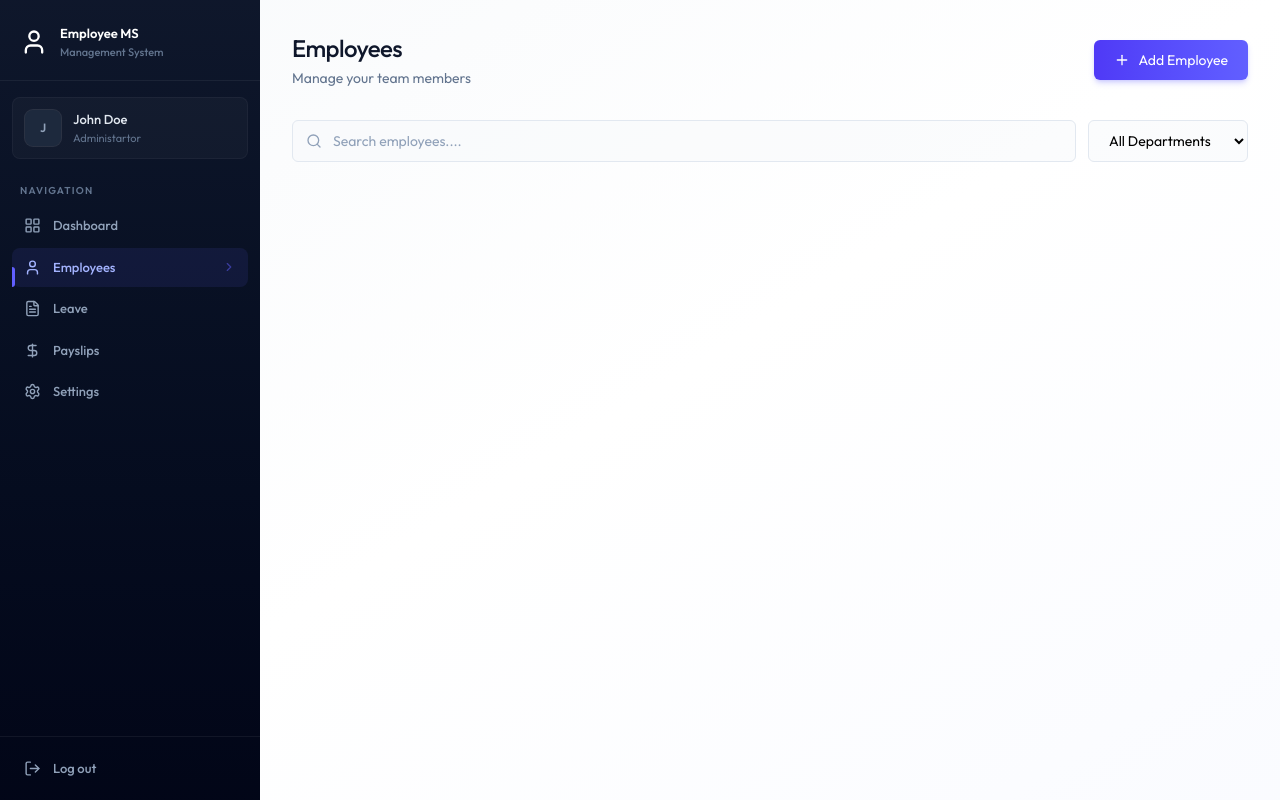
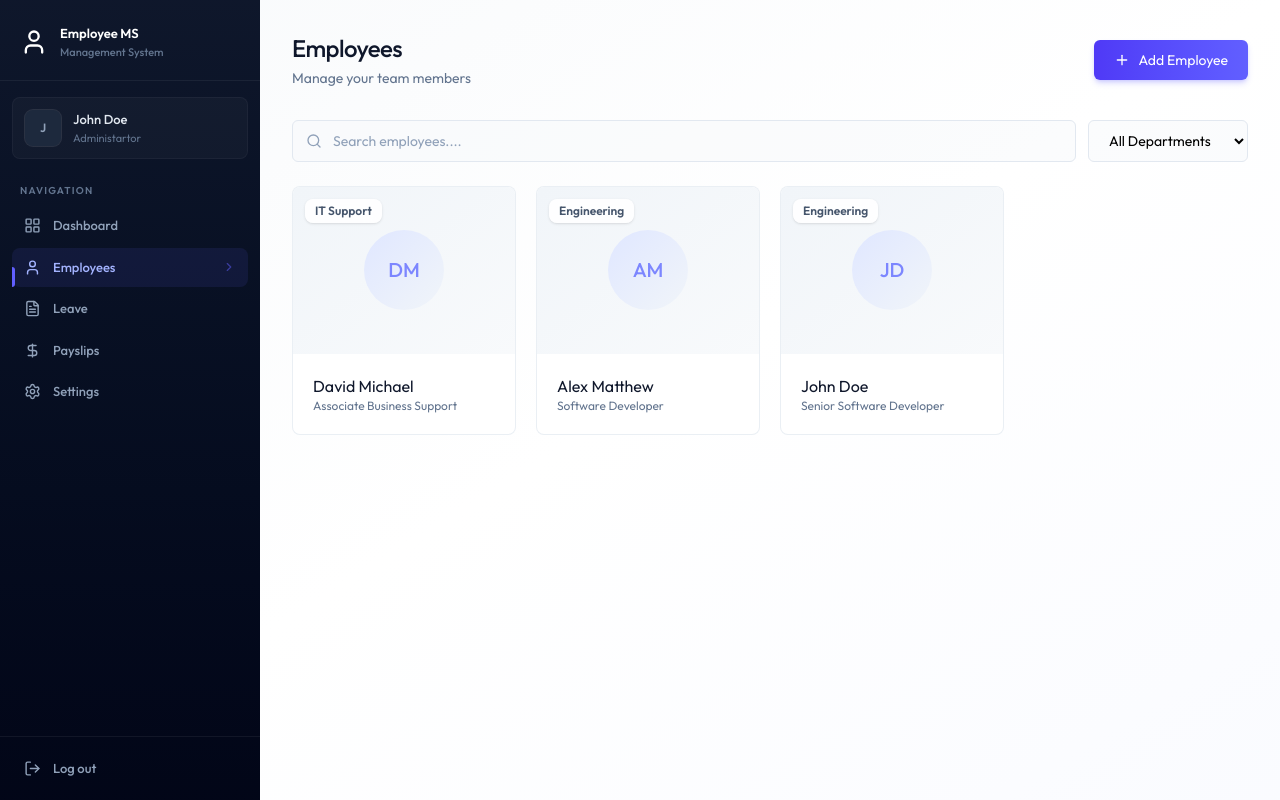
Before and after one commit to Sakshya10027/EMS-Platform, a React (Vite) app in the folder Client/: page /employees in a window 1280 px wide. Built offline with nearby package versions, Linux system fonts and the light colour scheme.

Commit message:
Completed Admin dashboard for employee

```diff
--- /dev/null
+++ b/Client/src/components/EmployeeCard.jsx
@@ -0,0 +1,44 @@
+import { PencilIcon, Trash2Icon } from "lucide-react"
+
+
+const EmployeeCard = ({employee,onDelete,onEdit}) => {
+    const handleDelete = async ()=>{
+        if(!confirm("Are you sure you want to delete this employee?"))
+            return;
+    }
+  return (
+    <div className='group relative card card-hover overflow-hidden'>
+        <div className='relative aspect-4/3 w-full overflow-hidden bg-linear-to-br from-slate-100 to-slate-50'>
+            <div className='w-full h-full flex items-center justify-center'>
+                <div className='w-20 h-20 rounded-full bg-linear-to-br from-indigo-100 to-slate-100 flex items-center justify-center'>
+                    <span className='text-xl font-medium text-indigo-400'>{employee.firstName[0]}
+                        {employee.lastName[0]}
+                    </span>
+                </div>
+            </div>
+        </div>
+        <div className='absolute top-3 left-3 flex gap-2'>
+            <span className='bg-white/90 backdrop-blur-sm px-2.5 py-1 text-xs font-semibold text-slate-600 rounded-lg shadow-sm'>{employee.department || "Remote"}</span>
+            {employee.isDeleted && <span className='bg-red-500/60 font-medium text-white px-2.5 py-1 text-xs rounded'>DELETED</span>}
+        </div>
+
+        {!employee.isDeleted && (
+            <div className='absolute inset-0 bg-linear-to-t from-indigo-700/20 via-transparent to-transparent opacity-0 group-hover:opacity-100 transition-opacity flex items-end justify-center pb-6 gap-3'>
+                <button onClick={()=>onEdit(employee)}className="p-2.5 bg-white/90 backdrop-blur-sm text-slate-700 hover:text-indigo-600 rounded-xl shadow-lg transition-all hover:scale-105">
+                    <PencilIcon className="w-4 h-4"/>
+                </button>
+                <button onClick={handleDelete}className="p-2.5 bg-white/90 backdrop-blur-sm text-slate-700 hover:text-rose-600 rounded-xl shadow-lg transition-all hover:scale-105 diabled:opacity-50">
+                    <Trash2Icon className="w-4 h-4"/>
+                </button>
+            </div>
+        )}
+
+        <div className='p-5'>
+            <h3 className='text-slate-900'>{employee.firstName} {employee.lastName}</h3>
+            <p className='text-xs text-slate-500'>{employee.position}</p>
+        </div>
+    </div>
+  )
+}
+
+export default EmployeeCard
--- a/Client/src/pages/Employees.jsx
+++ b/Client/src/pages/Employees.jsx
@@ -1,6 +1,7 @@
 import { useCallback, useState, useEffect } from "react"
 import {dummyEmployeeData,DEPARTMENTS} from "../assets/assets"
 import {Plus, Search} from "lucide-react"
+import EmployeeCard from "../components/EmployeeCard"
 
 
 const Employees = () => {
@@ -8,18 +9,23 @@ const Employees = () => {
     const [loading,setLoading] = useState(true)
     const [search , setSearch] = useState("")
     const [selectDept ,setSelectDept] = useState("")
+    const [editEmployee,setEditEmployee] = useState(null)
+    const [showCreateModal,setShowCreateModal] = useState(false)
 
     const fetchEmployees = useCallback(async()=>{
         setLoading(true)
-        setEmployees(dummyEmployeeData)
+        setEmployees(dummyEmployeeData.filter((emp)=>(selectDept ? emp.department === selectDept : true)))
         setTimeout(()=>{
             setLoading(false)
         },1000)
-    },[])
+    },[selectDept])
 
     useEffect(()=>{
         fetchEmployees();
-    },[])
+    },[fetchEmployees])
+
+
+    const filtered = employees.filter((emp)=>`${emp.firstName} ${emp.lastName} ${emp.position}`.toLowerCase().includes(search.toLowerCase()))
 
     return (
         <div className="animate-fade-in">
@@ -47,6 +53,19 @@ const Employees = () => {
                 </select>
             </div>
             {/* Employee card */}
+            {loading ? (
+                <div className="flex justify-center p-12">
+                    <div className="animate-spin h-8 w-8 border-2 border-indigo-600 border-t-transport rounded-full"/>
+                </div>
+            ) : (
+                <div className="grid grid-cols-1 sm:grid-cols-2 lg:grid-cols-3 xl:grid-cols-4 gap-4 sm:gap-5">
+                    {filtered.length === 0 ? (
+                        <p className="col-span-full text-center py-16 text-slate-400 bg-white rounded-2xl border border-dashed border-slate-200">No employees found</p>
+                    ): (
+                        filtered.map((emp)=><EmployeeCard key={emp.id} employee={emp} onDelete={fetchEmployees} onEdit={(e)=>setEditEmployee(e)}/>)
+                    )}
+                </div>
+            )}
 
         </div>
     )
```
